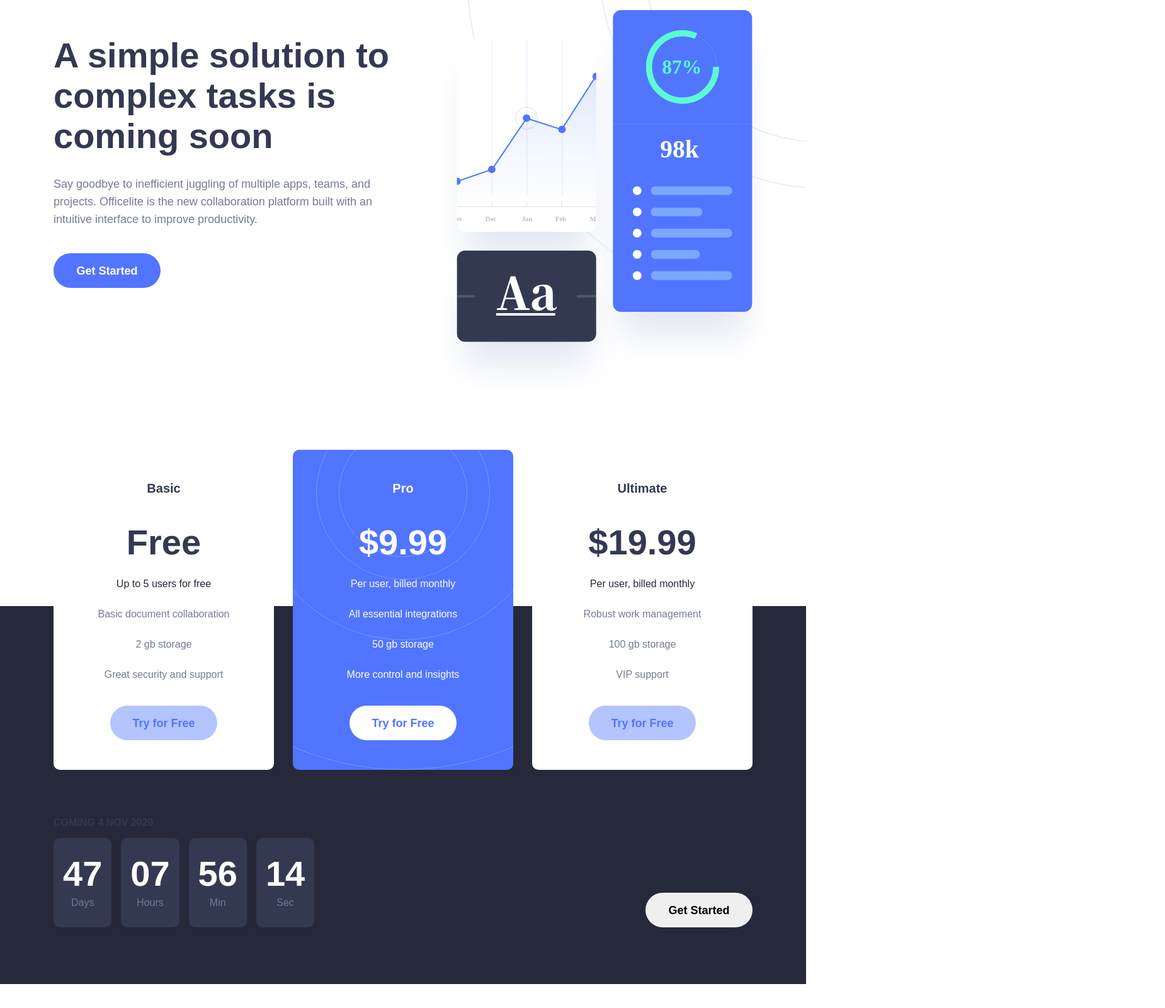
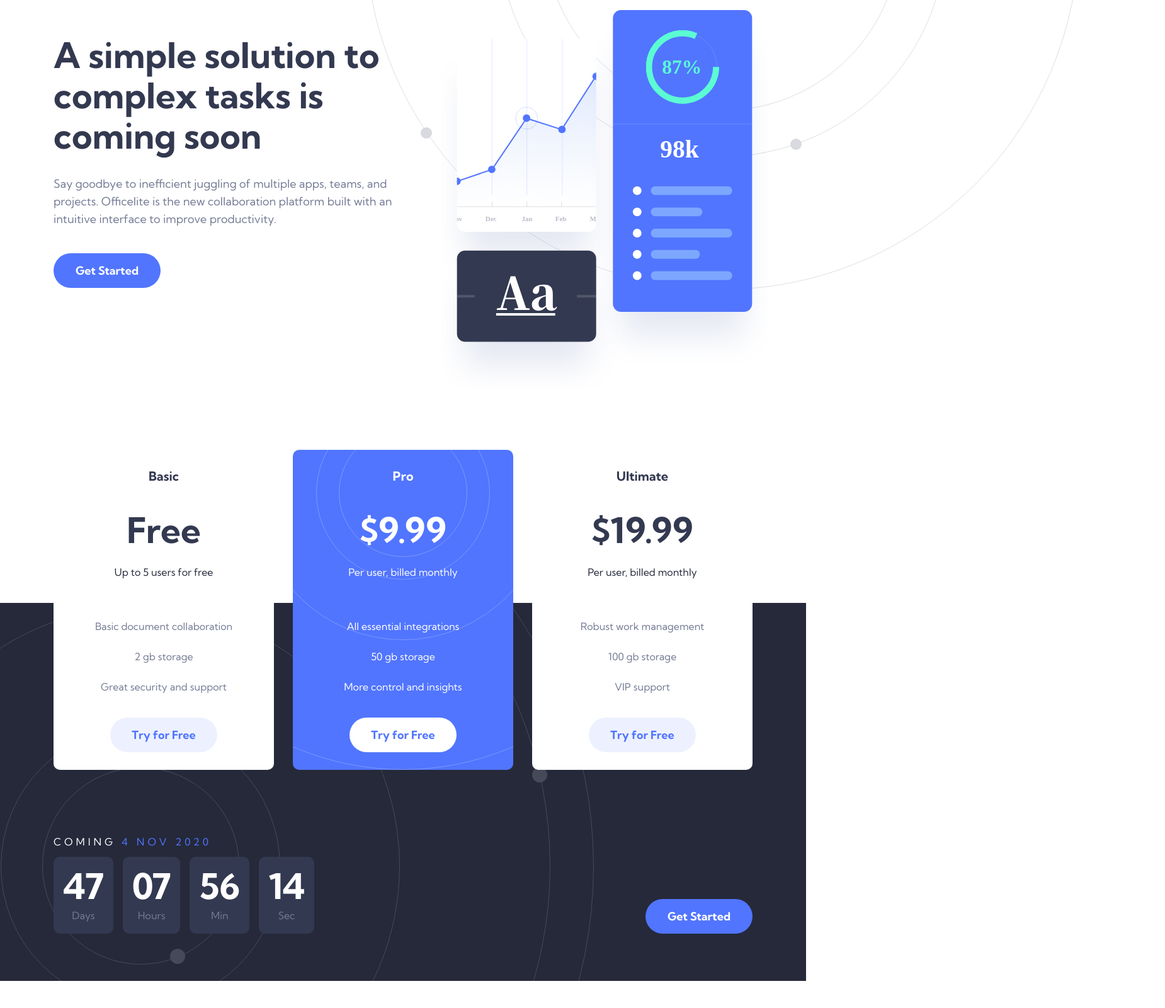
Before and after one commit to louiseweb/Officelite, a plain HTML site: page index.html in a window 1280 px wide. Shown: the part 224-1824 px from the top of the page at 63% size, 1850 px wide, since content can reach past the window. After the commit the page ends 1781 px from the top, so only its background shows below. Drawn offline with Linux system fonts and the light colour scheme.

Commit message:
Completed landing page, desktop layout

```diff
--- a/index.html
+++ b/index.html
@@ -6,13 +6,12 @@
   <meta name="viewport" content="width=device-width, initial-scale=1.0">
   <link rel="icon" type="image/png" sizes="32x32" href="./assets/favicon-32x32.png">
   <link rel="stylesheet" href="style.css">
-
   <title>Frontend Mentor | Officelite coming soon site</title>
 </head>
 
 <body>
   <!-- Hero Section -->
-  <header class="hero">
+  <header class="hero bg-container">
     <div class="hero__content container">
       <div class="hero__content-left">
         <img class="hero__logo" src="assets/shared/logo.svg" alt="Officelite Logo">
@@ -20,7 +19,7 @@
         <p class="hero__paragraph">Say goodbye to inefficient juggling of multiple apps, teams, and projects. Officelite
           is
           the new collaboration platform built with an intuitive interface to improve productivity.</p>
-        <button class="btn-dark">Get Started</button>
+        <a href="sign-up.html"><button class="btn-dark">Get Started</button></a>
       </div>
       <div class="hero__content-right">
         <img class="hero__image" src="assets/home/illustration-charts.svg" alt="Chart Illustration">
@@ -33,56 +32,58 @@
     <div class="offer__item basic bg-light">
       <h2 class="offer__heading">Basic</h2>
       <h1 class="offer__price">Free</h1>
-      <p class="offer__features p2 txt-dark">Up to 5 users for free</p>
+      <p class="offer__features p2 txt-dark mb">Up to 5 users for free</p>
       <p class="offer__features p2">Basic document collaboration</p>
       <p class="offer__features p2">2 gb storage</p>
       <p class="offer__features p2">Great security and support</p>
-      <button class="offer__btn btn-medium">Try for Free</button>
+      <a href="sign-up.html"><button class="offer__btn btn-medium">Try for Free</button></a>
     </div>
     <div class="offer__item pro bg-dark">
       <h2 class="offer__heading txt-light">Pro</h2>
       <h1 class="offer__price txt-light">$9.99</h1>
-      <p class="offer__features p2 txt-light">Per user, billed monthly</p>
+      <p class="offer__features p2 txt-light mb">Per user, billed monthly</p>
       <p class="offer__features p2 txt-light">All essential integrations</p>
       <p class="offer__features p2 txt-light">50 gb storage</p>
       <p class="offer__features p2 txt-light">More control and insights</p>
-      <button class="offer__btn btn-light">Try for Free</button>
+      <a href="sign-up.html"><button class="offer__btn btn-light">Try for Free</button></a>
     </div>
     <div class="offer__item ultimate bg-light">
       <h2 class="offer__heading">Ultimate</h2>
       <h1 class="offer__price">$19.99</h1>
-      <p class="offer__features p2 txt-dark">Per user, billed monthly</p>
+      <p class="offer__features p2 txt-dark mb">Per user, billed monthly</p>
       <p class="offer__features p2">Robust work management</p>
       <p class="offer__features p2">100 gb storage</p>
       <p class="offer__features p2">VIP support</p>
-      <button class="offer__btn btn-medium">Try for Free</button>
+      <a href="sign-up.html"><button class="offer__btn btn-medium">Try for Free</button></a>
     </div>
   </section>
+
+  <!-- Footer Section -->
   <footer class="footer">
     <div class="footer__content container">
       <div class="footer__left">
-        <h3>Coming <span>4 Nov 2020</span></h3>
+        <h3 class="extra-ls txt-light">Coming <span class="txt-primary">4 Nov 2020</span></h3>
         <div class="footer__countdown">
-          <div class="footer__time">
+          <div class="footer__time bg-grey">
             <h1 class="txt-light">47</h1>
             <p class="p2">Days</p>
           </div>
-          <div class="footer__time">
+          <div class="footer__time bg-grey">
             <h1 class="txt-light">07</h1>
             <p class="p2">Hours</p>
           </div>
-          <div class="footer__time">
-            <h1 class="txt-light"> 56</h1>
+          <div class="footer__time bg-grey">
+            <h1 class="txt-light">56</h1>
             <p class="p2">Min</p>
           </div>
-          <div class="footer__time">
+          <div class="footer__time bg-grey">
             <h1 class="txt-light">14</h1>
             <p class="p2">Sec</p>
           </div>
         </div>
       </div>
       <div class="footer__right">
-        <button>Get Started</button>
+        <a href="sign-up.html"><button class="btn-dark">Get Started</button></a>
       </div>
     </div>
 
--- a/style.css
+++ b/style.css
@@ -1,3 +1,6 @@
+/* Font Link */
+@import url('https://fonts.googleapis.com/css2?family=Kumbh+Sans:wght@400;700&display=swap');
+
 /* Reset */
 * {
     margin: 0;
@@ -17,16 +20,12 @@ img {
     display: block;
 }
 
-/* Global Styles */
-
-/* Font Link */
-@import url('https://fonts.googleapis.com/css2?family=Kumbh+Sans:wght@400;700&display=swap');
-
 /* Variables */
 :root {
     --grey: #333950;
     --blue-grey: #747B95;
     --royal-blue: #5175FF;
+    --royal-blue-opaque: 81,117,255;
     --white: #FFFFFF;
     --salmon: #F05B5B;
     --sky-blue: #829CFF;
@@ -36,6 +35,12 @@ img {
 }
 
 /* Container */
+/* .bg-container {
+    max-width: 100%;
+    margin: 0 auto;
+    border: blueviolet solid 1px;
+} */
+
 .container {
     max-width: calc(1110px + 160px);
     margin: 0 auto;
@@ -49,6 +54,7 @@ body {
     line-height: 28px;
     font-size: 18px;
     color: var(--blue-grey);
+    overflow-x: hidden;
 }
 
 .p1 {
@@ -78,14 +84,26 @@ h3 {
     font-size: 16px;
     line-height: 48px;
     text-transform: uppercase;
+    font-weight: 400;
 }
 
+
+/* Text Colour */
 .txt-light {
     color: var(--white);
 }
 
 .txt-dark {
     color: var(--dark-grey);
+}
+
+.txt-primary {
+    color: var(--royal-blue);
+}
+
+/* Letter spacing */
+.extra-ls {
+    letter-spacing: 5px;
 }
 
 /* Buttons */
@@ -99,13 +117,13 @@ button {
     border-radius: 50px;
 }
 
-button:hover {
-    opacity: 0.8;
-}
-
 .btn-dark {
     background-color: var(--royal-blue);
     color: var(--white);
+}
+
+.btn-dark:Hover {
+    opacity: 0.8;
 }
 
 .btn-light {
@@ -113,9 +131,17 @@ button:hover {
     color: var(--royal-blue);
 }
 
+.btn-light:hover {
+    color: rgba(var(--royal-blue-opaque), 0.5);
+}
+
 .btn-medium {
-    background-color: var(--light-blue);
+    background-color: rgba(var(--royal-blue-opaque), 0.1);
     color: var(--royal-blue);
+}
+
+.btn-medium:hover {
+    background-color: rgba(var(--royal-blue-opaque), 0.2);
 }
 
 .bg-light {
@@ -126,19 +152,47 @@ button:hover {
     background-color: var(--royal-blue);
 }
 
+.bg-light-blue {
+    background-color: var(--light-blue);
+}
+
+.bg-grey {
+    background-color: var(--grey);
+}
+
+.bg-royal-blue-opaque {
+    background-color: rgba(var(--royal-blue-opaque), 0.1);
+}
+
+/* Margin and Padding */
+
+.mb {
+    margin-bottom: 65px;
+}
+
 /* Layout */
 
 /* Hero Section */
 .hero {
-    background-image: url('assets/home/bg-pattern-header.svg');
-    background-repeat: no-repeat;
-    background-position: 740px -400px;
+    height: 100%;
     margin-bottom: 257px;
 }
 
 .hero__content {
     padding-top: 80px;
     display: flex;
+    position: relative;
+}
+
+.hero__content::before {
+    position: absolute;
+    content: '';
+    top: -450px;
+    left: 575px;
+    height: 1500px;
+    width: 100%;
+    background-image: url('assets/home/bg-pattern-header.svg');
+    background-repeat: no-repeat;
 }
 
 .hero__logo {
@@ -201,33 +255,85 @@ button:hover {
     margin-bottom: 20px;
 }
 
+.mb {
+    margin-bottom: 58px;
+}
+
 .offer__btn {
     margin-top: 15px;
 }
 
 /* Footer Section */
+.footer {
+    position: relative;
+}
 
-.footer {
+.footer::before {
+    content: '';
+    position: absolute;
+    top: -265px;
+    left: 0px;
+    height: 600px;
+    width: 100%;
     background-color: var(--dark-grey);
-    transform: translateY(-260px);
 }
 
 .footer__content {
+    position: relative;
     display: flex;
     justify-content: space-between;
     align-items: flex-end;
+    padding-top: 90px;
+}
+
+.footer__content::before {
+    content: '';
+    position: absolute;
+    top: -265px;
+    left: -600px;
     height: 600px;
-    padding-bottom: 90px;
+    width: 1700px;
+    background-image: url('assets/home/bg-pattern-footer.svg');
+    background-repeat: no-repeat;
+    background-position-y: -600px;
+    background-position-x: -200px;
+}
+
+.footer__countdown-heading span {
+    color: var(--royal-blue);
 }
 
 .footer__countdown {
     display: flex;
+    position: relative;
+    z-index: 1;
 }
 
 .footer__time {
-    background-color: var(--grey);
     margin-right: 15px;
     border-radius: 10px;
-    padding: 25px 15px;
+    padding: 15px;
     text-align: center;
 }
+
+/* Sign Up Page */
+.sign-up__content {
+    display: flex;
+}
+
+.sign-up__countdown-heading span {
+    color: var(--royal-blue);
+}
+
+.sign-up__countdown {
+    display: flex;
+    position: relative;
+    z-index: 1;
+}
+
+.sign-up__time {
+    margin-right: 15px;
+    border-radius: 10px;
+    padding: 15px;
+    text-align: center;
+}
```
Also changed, not shown: sign-up.html (+54 -28 lines).
